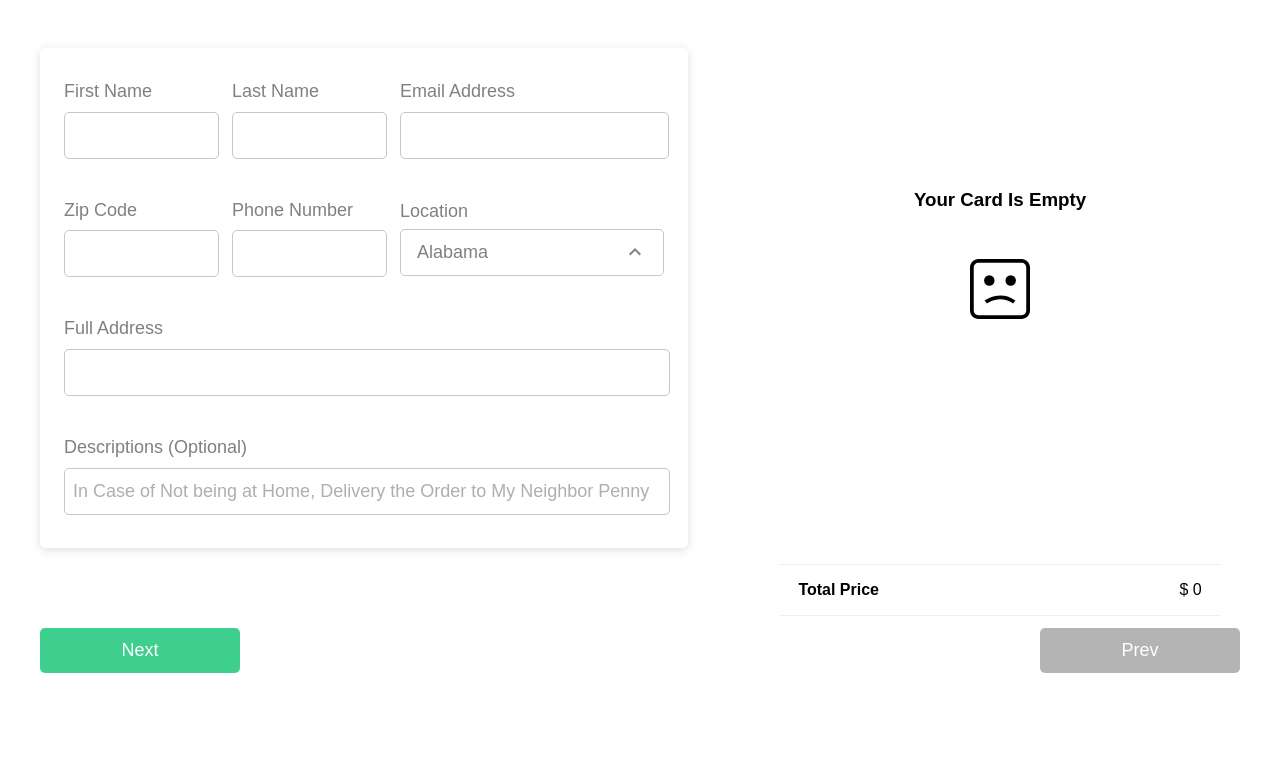
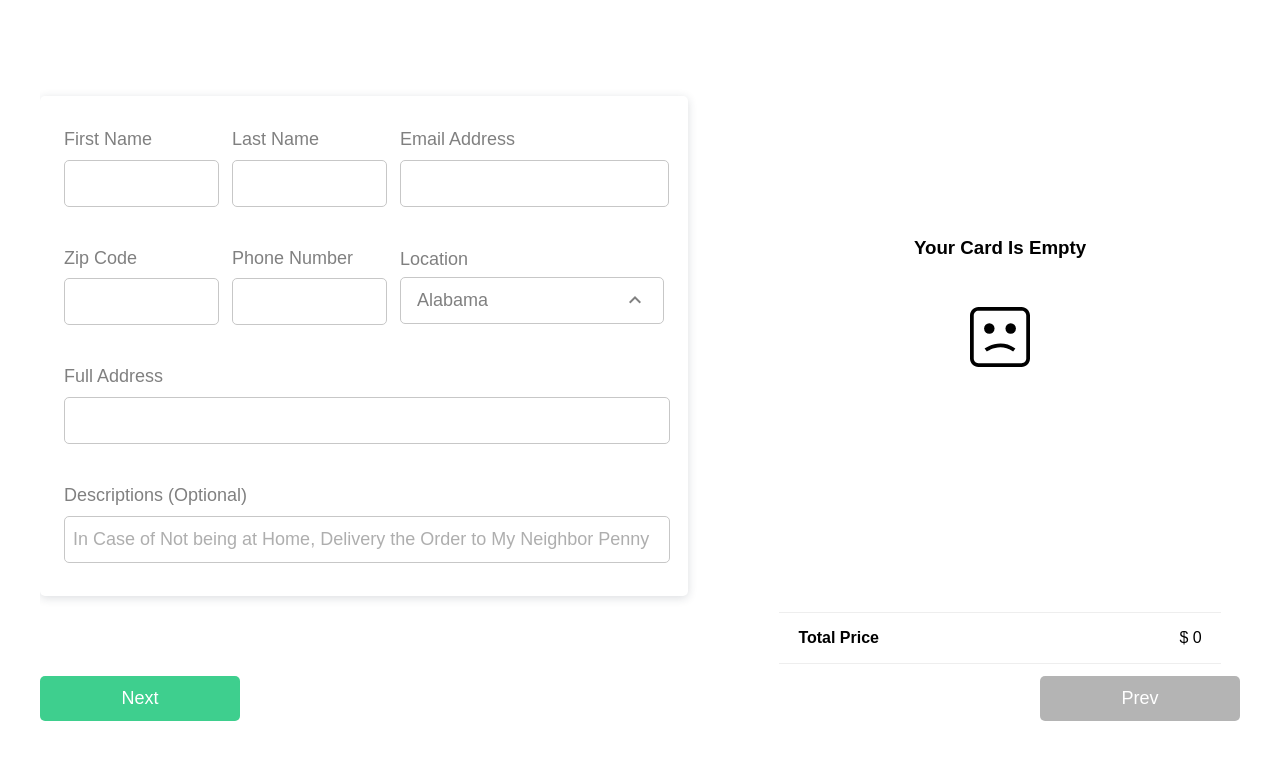
Before and after one commit to cl0ver012/StickerShop, a React (Create React App) app: page /checkout in a window 1280 px wide. Shown: the top 760 px of the page. Built offline with nearby package versions, Linux system fonts and the light colour scheme.

Commit message:
add margin-top for not always sticking to the top

```diff
--- a/src/components/WizardTab/WizardTab.scss
+++ b/src/components/WizardTab/WizardTab.scss
@@ -1,6 +1,8 @@
 .wizard-tab {
   width: 1200px;
   margin: 0 auto;
+  overflow: auto;
+  padding-top: 3rem;
   text-align: center;
 }
 .wizard-navigation {
```
